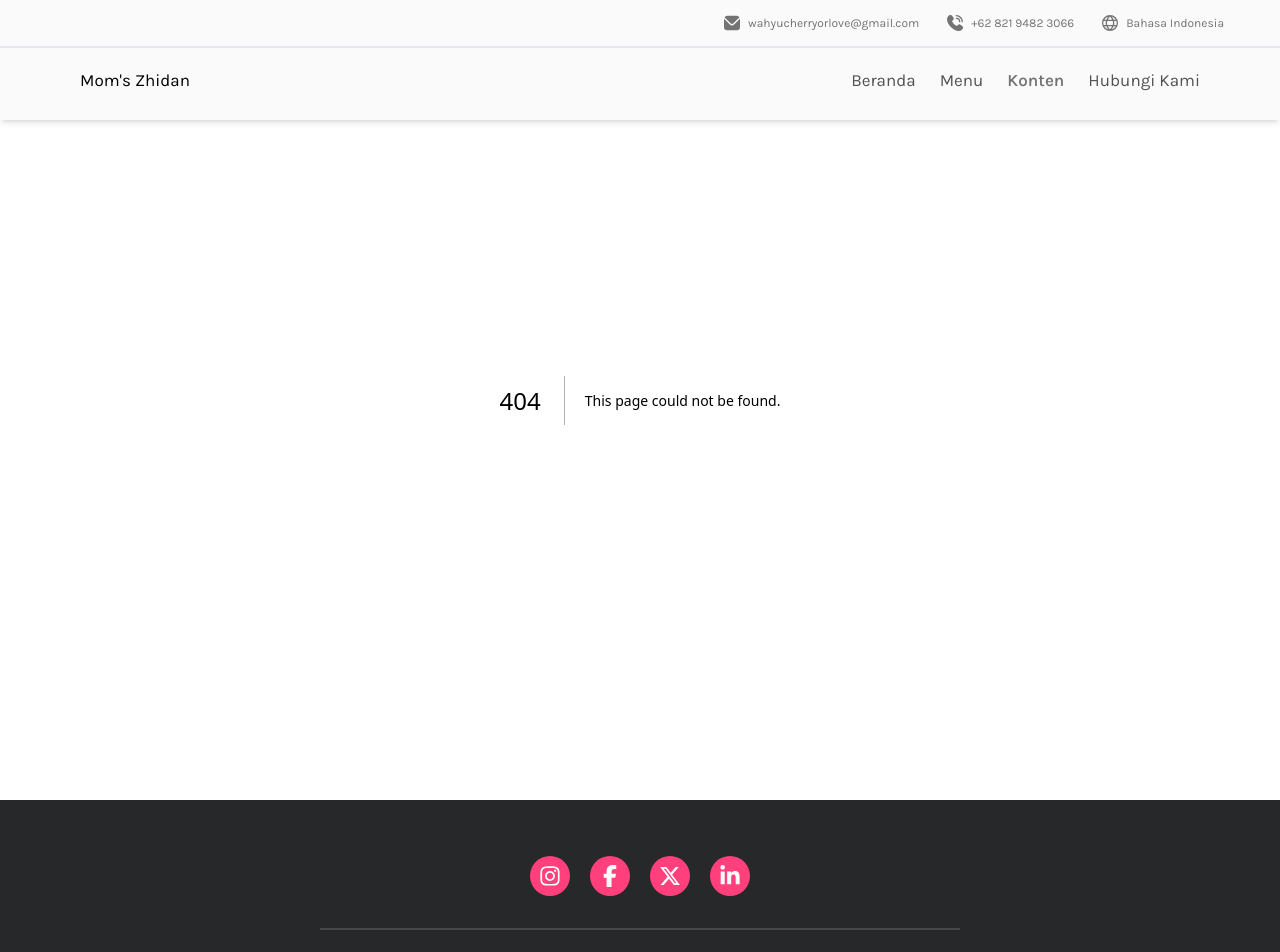
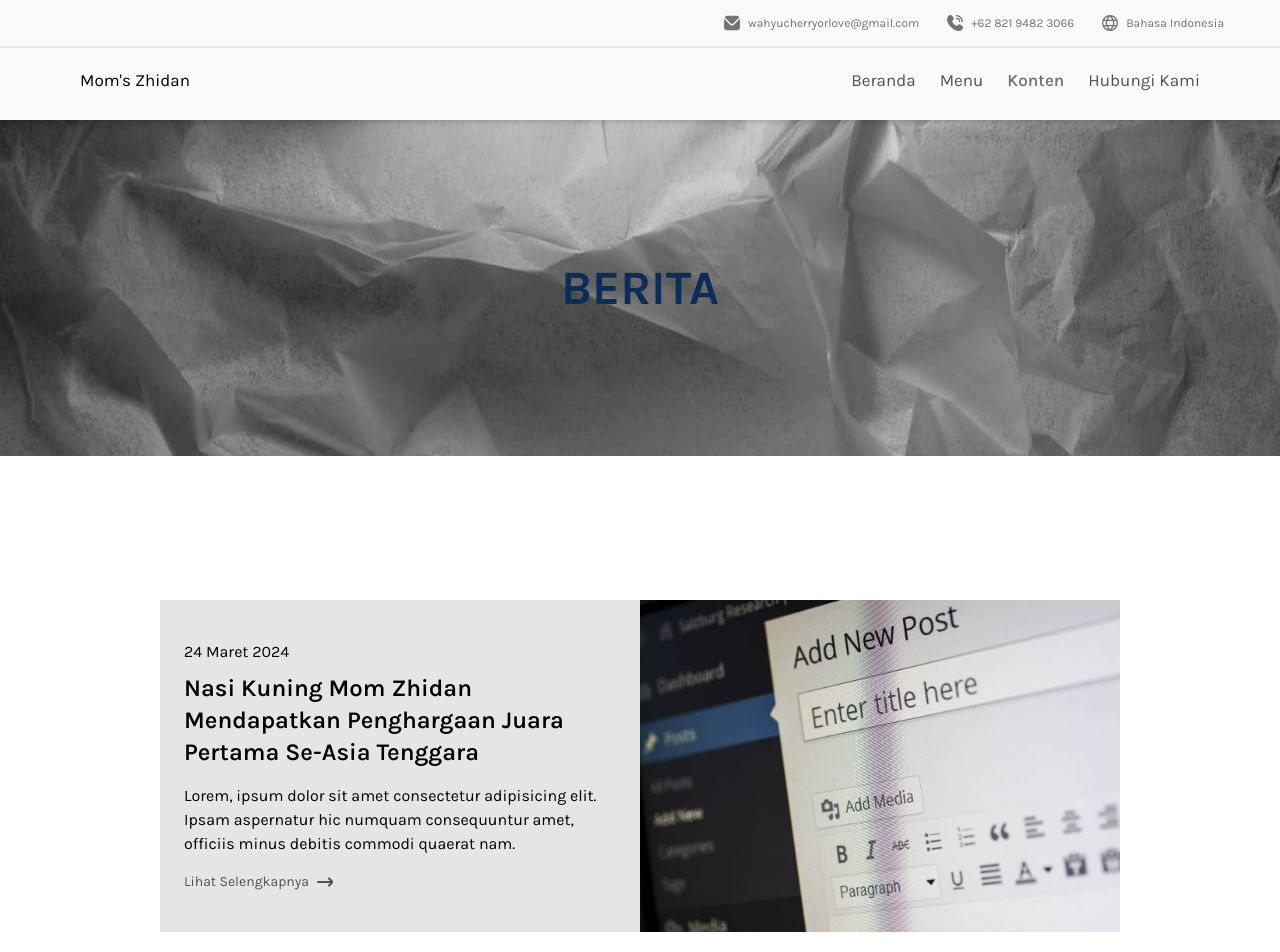
Before and after one commit to wahyucherryorlove/mzhidan, a Next.js app: page /blog in a window 1280 px wide. Before the commit this address had no page. Shown: the top 952 px of the page. Built offline with nearby package versions, Linux system fonts and the light colour scheme.

Commit message:
feat: Menambahkan fitur blog/konten

```diff
--- /dev/null
+++ b/src/app/blog/page.tsx
@@ -0,0 +1,48 @@
+import Image from "next/image";
+import Link from "next/link";
+
+import { Jumbotron } from "@components/konten/component/Jumbotron";
+
+import ArrowLeftIcons from "@icons/arrow-left.svg";
+
+export default function Page() {
+  return (
+    <>
+      <main className="mt-[90px] lg:mt-[120px]">
+        <Jumbotron />
+
+        <section className="py-[6rem] md:py-[9rem] px-6 lg:px-40 flex flex-col gap-y-4">
+          <article className="grid grid-cols-1 lg:grid-cols-2 bg-neutral-200">
+            <div className="py-10  px-6">
+              <h6 className="text-base">24 Maret 2024</h6>
+              <h2 className="text-xl lg:text-2xl mt-2 mb-4 font-semibold">
+                Nasi Kuning Mom Zhidan Mendapatkan Penghargaan Juara Pertama
+                Se-Asia Tenggara
+              </h2>
+              <p>
+                Lorem, ipsum dolor sit amet consectetur adipisicing elit. Ipsam
+                aspernatur hic numquam consequuntur amet, officiis minus debitis
+                commodi quaerat nam.
+              </p>
+              <Link
+                href=""
+                className="text-sm flex items-center gap-x-2 mt-4 text-neutral-600"
+              >
+                Lihat Selengkapnya
+                <ArrowLeftIcons className="w-4 h-4 rotate-180 fill-neutral-600" />
+              </Link>
+            </div>
+            <div className="relative w-full h-full">
+              <Image
+                src="/images/konten/gbr1.jpg"
+                alt="Gambar"
+                className="object-cover w-full h-full"
+                fill
+              />
+            </div>
+          </article>
+        </section>
+      </main>
+    </>
+  );
+}
--- a/src/app/menu/[...view]/page.tsx
+++ b/src/app/menu/[...view]/page.tsx
@@ -1,21 +1,36 @@
 "use client";
 
 import { useState } from "react";
+import { useRouter } from "next/navigation";
+import Link from "next/link";
 
 import { Order } from "@components/menu/component/menu-details/Order";
 import { Payment } from "@components/menu/component/menu-details/Payment";
+
+import ArrowLeftIcons from "@icons/arrow-left.svg";
 
 import { menuTemp } from "@components/menu/temp";
 
 export default function Page({ params }: { params: { view: string } }) {
   let shipping = 19000;
+  const router = useRouter();
   const [isPrice, setIsPrice] = useState(1);
 
   return menuTemp.map(
     (item) =>
       params.view.toString().substring(3) === item.id.toString() && (
         <>
-          <main className="py-[6rem] md:py-[9rem] bg-neutral-200 mt-0">
+          <main className="flex flex-col py-[6rem] md:py-[9rem] bg-neutral-200 mt-0">
+            <section className="w-[85%] md:w-1/2 sm:w-3/4 lg:w-[40%] mx-auto flex items-center gap-4 mt-4">
+              <ArrowLeftIcons
+                className="w-5 h-5 fill-[#F57D1F] cursor-pointer"
+                onClick={() => router.push("/menu/makanan")}
+              />
+              <Link href="/menu/makanan" className="text-xl font-semibold">
+                {item.foodName}
+              </Link>
+            </section>
+
             <Order
               key={item.id}
               id={item.id}
--- a/src/app/menu/[view]/page.tsx
+++ b/src/app/menu/[view]/page.tsx
@@ -11,10 +11,10 @@ import { menuTemp } from "@components/menu/temp";
 export default function Page({ params }: { params: { view: any } }) {
   return (
     <>
-      <main className="mt-[120px]">
+      <main className="mt-[90px] lg:mt-[120px]">
         <Jumbotron />
 
-        <section className="py-[6rem] px-4 lg:px-40">
+        <section className="py-[4rem] lg:py-[6rem] px-4 lg:px-40">
           <Menus />
 
           <div className="grid grid-cols-1 sm:grid-cols-2 md:grid-cols-3 lg:grid-cols-4 mt-10 gap-4">
--- /dev/null
+++ b/src/components/konten/component/Jumbotron.tsx
@@ -0,0 +1,9 @@
+const Jumbotron = () => {
+  return (
+    <section className="py-[6rem] md:py-[9rem] bg-[url('/images/thumnail/home.jpg')] bg-cover bg-fixed bg-left px-6 flex items-center justify-center flex-col text-center">
+      <h2 className="font-bold text-5xl text-[#0C2D57] uppercase">Berita</h2>
+    </section>
+  );
+};
+
+export { Jumbotron };
--- a/src/components/menu/component/Jumbotron.tsx
+++ b/src/components/menu/component/Jumbotron.tsx
@@ -4,7 +4,7 @@ const Jumbotron = () => {
   const pathName = usePathname();
 
   return (
-    <section className="py-[9rem] bg-[url('/images/thumnail/home.jpg')] bg-cover bg-fixed bg-left px-6 flex items-center justify-center flex-col text-center bg-f">
+    <section className="py-[6rem] md:py-[9rem] bg-[url('/images/thumnail/home.jpg')] bg-cover bg-fixed bg-left px-6 flex items-center justify-center flex-col text-center">
       <h2 className="font-bold text-5xl text-[#0C2D57] uppercase">
         {pathName === "/menu/makanan"
           ? "Makanan"
```
Also changed, not shown: public/icons/arrow-left.svg (added).
